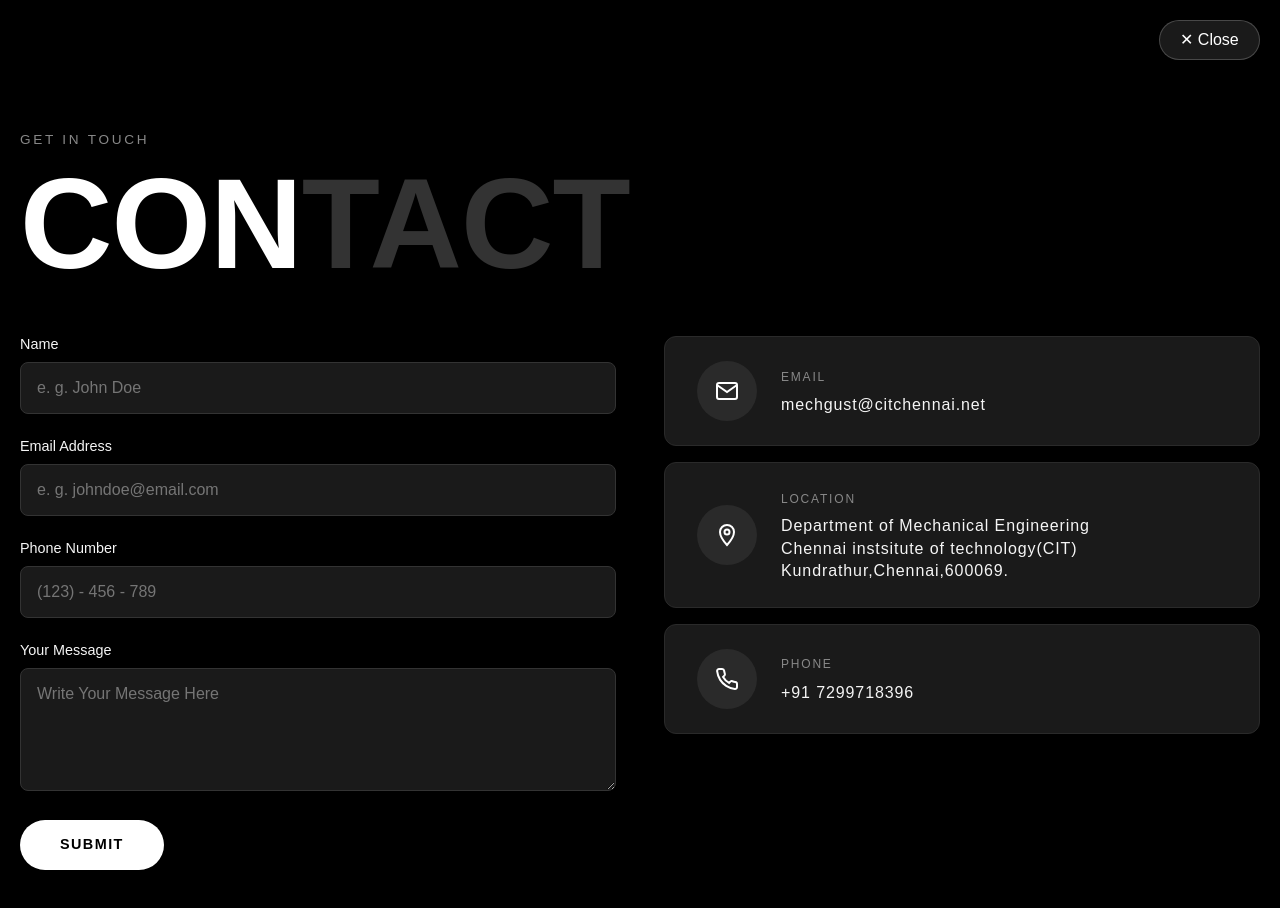
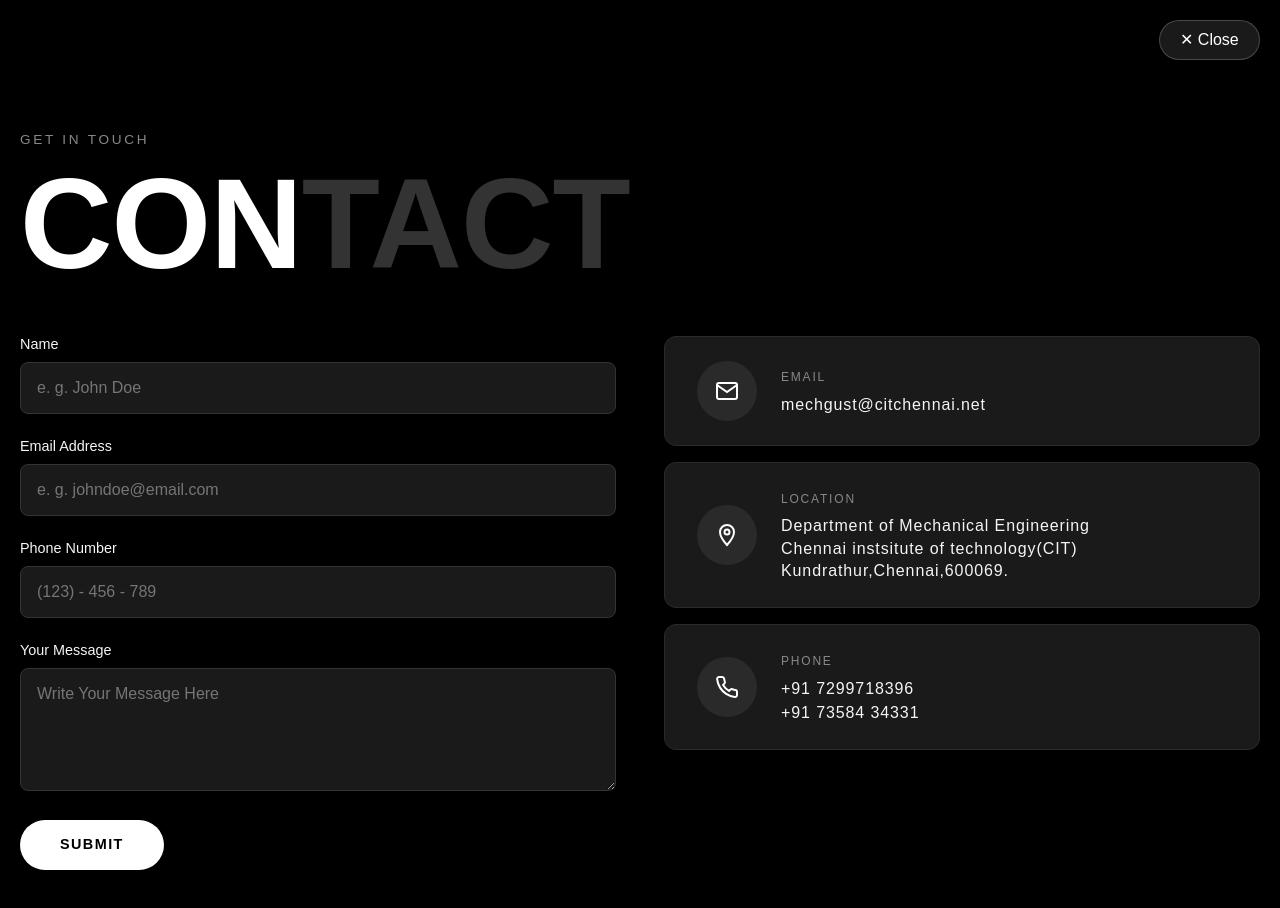
Before and after one commit to Mechgust/Mechgust-26, a React (Vite) app: page /contact in a window 1280 px wide. Shown: the top 908 px of the page. Built offline with nearby package versions, Linux system fonts and the light colour scheme.

Commit message:
[update] remove non tech and add contact number

```diff
--- a/src/App.jsx
+++ b/src/App.jsx
@@ -5,7 +5,7 @@ import HeroSection from './components/HeroSection'
 import MetricsSection from './components/MetricsSection'
 import WorksSection from './components/WorksSection'
 import Footer from './components/Footer'
-import Nontech from './components/Nontech'
+// import Nontech from './components/Nontech'
 import Tech from './components/Tech'
 import Workshops from './components/Workshops'
 import Onlineevents from './components/Onlineevents'
@@ -54,7 +54,7 @@ export default function App() {
       <ScrollToTop />
       <Routes>
         <Route path="/" element={<HomePage />} />
-        <Route path="/nontech" element={<Nontech />} />
+        {/* <Route path="/nontech" element={<Nontech />} /> */}
         <Route path="/tech" element={<Tech />} />
         <Route path="/workshops" element={<Workshops />} />
         <Route path="/onlineevents" element={<Onlineevents />} />
--- a/src/components/Contactus.jsx
+++ b/src/components/Contactus.jsx
@@ -282,7 +282,7 @@ export default function Contactus() {
                     marginBottom: '0.25rem',
                     textTransform: 'uppercase'
                   }}>PHONE</p>
-                  <p style={{ color: '#f5f5f5', fontSize: '1rem', margin: 0 }}>+91 7299718396</p>
+                  <p style={{ color: '#f5f5f5', fontSize: '1rem', margin: 0 }}>+91 7299718396 <br /> +91 73584 34331</p>
                 </div>
               </div>
             </div>
--- a/src/components/WorksSection.jsx
+++ b/src/components/WorksSection.jsx
@@ -6,11 +6,11 @@ export default function WorksSection() {
   const navigate = useNavigate()
 
   const works = [
-    {
-      id: 'nontech',
-      label: 'Non-Technical',
-      image: 'events/nontechgpt.png'
-    },
+    // {
+    //   id: 'nontech',
+    //   label: 'Non-Technical',
+    //   image: 'events/nontechgpt.png'
+    // },
     {
       id: 'tech',
       label: 'Technical',
```
